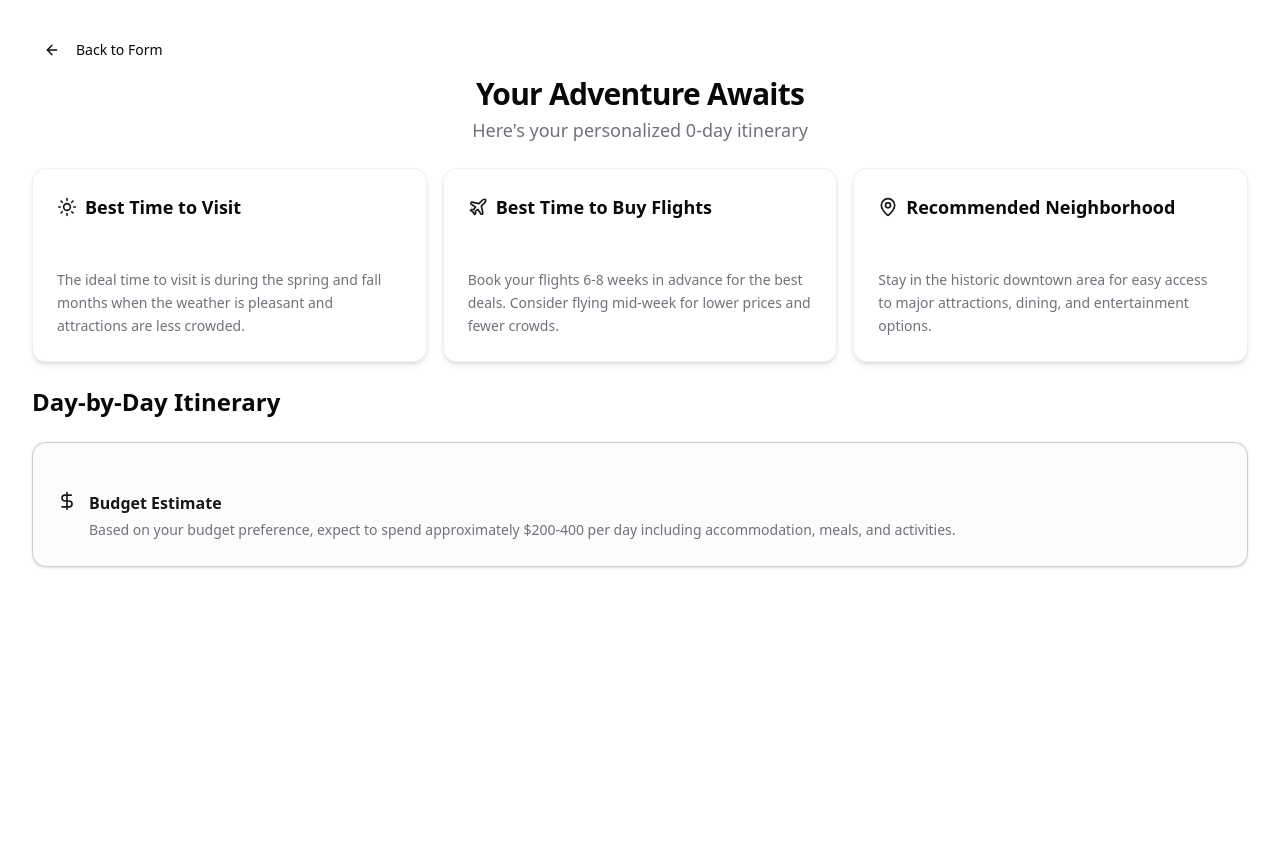
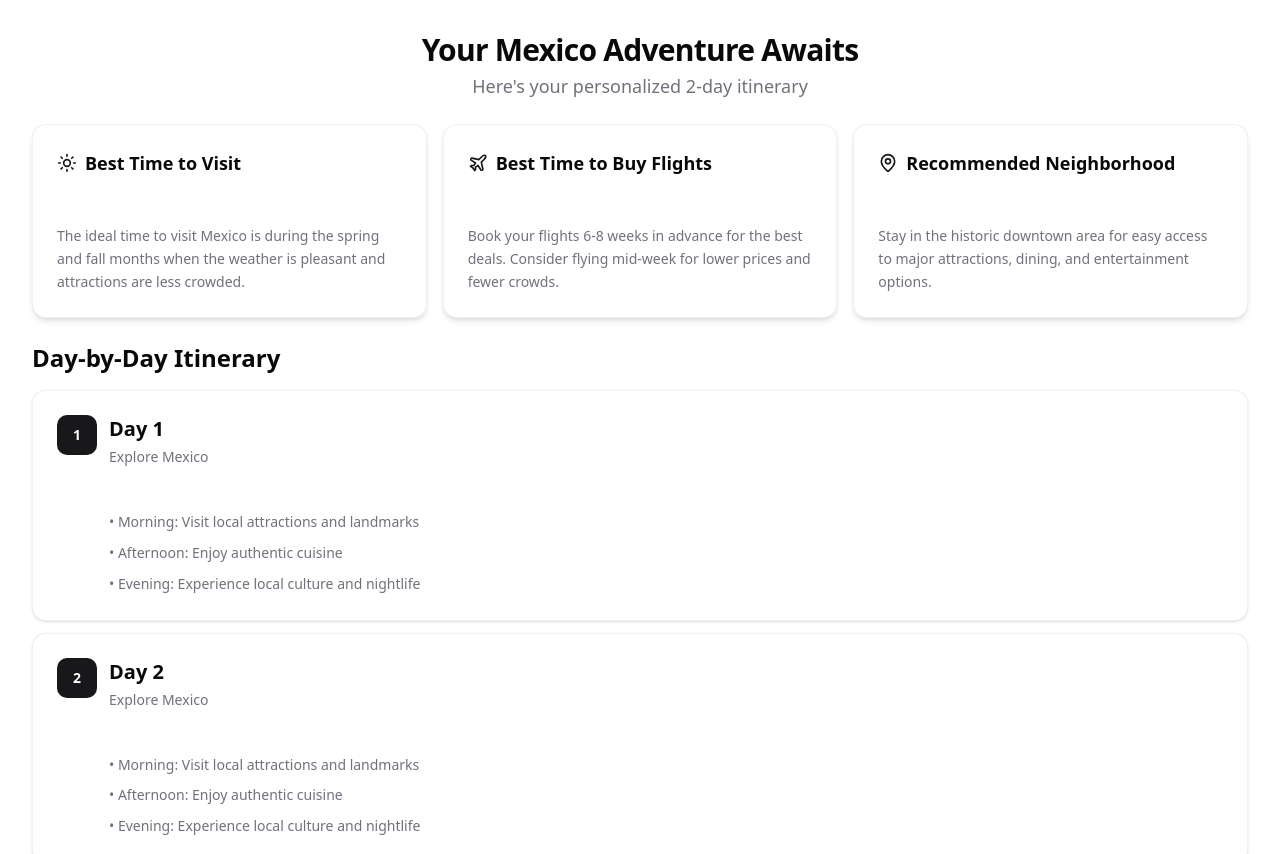
Before and after one commit to JLopezRuiz/travel-buddy, a Next.js app: page /results in a window 1280 px wide. Shown: the top 854 px of the page. Before the commit the page ends 800 px from the top, so only its background shows below. Built offline with nearby package versions, Linux system fonts and the light colour scheme.

Commit message:
added mock data

```diff
--- a/src/app/results/page.tsx
+++ b/src/app/results/page.tsx
@@ -3,15 +3,7 @@ import {TravelResults} from "@/components/TravelResults";
 export default function ResultsPage() {
   return (
     <main className="min-h-screen p-8">
-        <TravelResults data={{
-              destination: "",
-              tripLength: 0,
-              budget: "",
-              interests: [],
-              travelStyle: ""
-          }} onBack={function (): void {
-              throw new Error("Function not implemented.");
-          } } />
+      <TravelResults />
     </main>
   );
 }
--- a/src/components/TravelForm.tsx
+++ b/src/components/TravelForm.tsx
@@ -11,16 +11,6 @@ import { Select, SelectContent, SelectItem, SelectTrigger, SelectValue } from "@
 import { RadioGroup, RadioGroupItem } from "@/components/ui/radio-group"
 import { Checkbox } from "@/components/ui/checkbox"
 import { Plane } from "lucide-react"
-
-interface TravelFormProps {
-  onSubmit: (data: {
-    destination: string
-    tripLength: number
-    budget: string
-    interests: string[]
-    travelStyle: string
-  }) => void
-}
 
 const INTERESTS = [
   { id: "food", label: "Food" },
@@ -50,13 +40,6 @@ export function TravelForm() {
 const handleSubmit = (e: React.FormEvent) => {
   e.preventDefault()
   router.push("/results")
-  console.log({
-    destination,
-    tripLength: Number(tripLength),
-    budget,
-    interests,
-    travelStyle,
-  })
 }
 
   const isFormValid = destination && tripLength && budget && interests.length > 0 && travelStyle
@@ -66,7 +49,7 @@ const handleSubmit = (e: React.FormEvent) => {
       <CardHeader className="space-y-1">
         <CardTitle className="text-2xl">Plan Your Trip</CardTitle>
         <CardDescription className="text-base">
-          Tell us about your travel preferences and we'll help you plan the perfect itinerary
+          Tell us about your travel preferences and we&apos;ll help you plan the perfect itinerary
         </CardDescription>
       </CardHeader>
       <CardContent>
--- a/src/components/TravelResults.tsx
+++ b/src/components/TravelResults.tsx
@@ -1,28 +1,32 @@
 "use client"
 
-import { Button } from "@/components/ui/button"
 import { Card, CardContent, CardDescription, CardHeader, CardTitle } from "@/components/ui/card"
-import { ArrowLeft, DollarSign, MapPin, Sun, PlaneIcon } from "lucide-react"
+import { DollarSign, MapPin, Sun, PlaneIcon } from "lucide-react"
 
-interface TravelResultsProps {
-  data: {
-    destination: string
-    tripLength: number
-    budget: string
-    interests: string[]
-    travelStyle: string
-  }
-  onBack: () => void
+const mockData = {
+  destination: "Mexico",
+  tripLength: 10,
+  budget: "medium",
+  interests: ["food", "culture"],
+  travelStyle: "balanced",
+  bestTimeToVisit: "April–June and September–October",
+  flightAdvice: "Book 6–8 weeks in advance for best prices.",
+  stayArea: "Central neighborhoods close to food and transit.",
+  itinerary: [
+    { day: 1, title: "Arrival & Explore", description: "Settle in and explore nearby streets." },
+    { day: 2, title: "Local Highlights", description: "Visit top cultural spots and food areas." },
+  ],
 }
 
-export function TravelResults({ data, onBack }: TravelResultsProps) {
+
+export function TravelResults() {
   // Generate day-by-day itinerary based on trip length
   const generateItinerary = () => {
     const itinerary = []
-    for (let i = 1; i <= data.tripLength; i++) {
+    for (let i = 1; i <= mockData.tripLength; i++) {
       itinerary.push({
         day: i,
-        title: `Explore ${data.destination}`,
+        title: `Explore ${mockData.destination}`,
         activities: [
           "Morning: Visit local attractions and landmarks",
           "Afternoon: Enjoy authentic cuisine",
@@ -37,14 +41,10 @@ export function TravelResults({ data, onBack }: TravelResultsProps) {
 
   return (
     <div className="space-y-6">
-      <Button variant="ghost" onClick={onBack} className="mb-2">
-        <ArrowLeft className="mr-2 h-4 w-4" />
-        Back to Form
-      </Button>
 
       <div className="space-y-1 text-center">
-        <h2 className="text-3xl font-bold tracking-tight text-balance">Your {data.destination} Adventure Awaits</h2>
-        <p className="text-muted-foreground text-lg">Here&#39;s your personalized {data.tripLength}-day itinerary</p>
+        <h2 className="text-3xl font-bold tracking-tight text-balance">Your {mockData.destination} Adventure Awaits</h2>
+        <p className="text-muted-foreground text-lg">Here&apos;s your personalized {mockData.itinerary.length}-day itinerary</p>
       </div>
 
       <div className="grid gap-4 md:grid-cols-3">
@@ -57,7 +57,7 @@ export function TravelResults({ data, onBack }: TravelResultsProps) {
           </CardHeader>
           <CardContent>
             <p className="text-sm leading-relaxed text-muted-foreground">
-              The ideal time to visit {data.destination} is during the spring and fall months when the weather is
+              The ideal time to visit {mockData.destination} is during the spring and fall months when the weather is
               pleasant and attractions are less crowded.
             </p>
           </CardContent>
@@ -132,8 +132,8 @@ export function TravelResults({ data, onBack }: TravelResultsProps) {
             <div>
               <h4 className="font-semibold text-secondary-foreground">Budget Estimate</h4>
               <p className="mt-1 text-sm leading-relaxed text-muted-foreground">
-                Based on your {data.budget} budget preference, expect to spend approximately $
-                {data.budget === "low" ? "50-100" : data.budget === "medium" ? "100-200" : "200-400"} per day including
+                Based on your {mockData.budget} budget preference, expect to spend approximately $
+                {mockData.budget === "low" ? "50-100" : mockData.budget === "medium" ? "100-200" : "200-400"} per day including
                 accommodation, meals, and activities.
               </p>
             </div>
```
